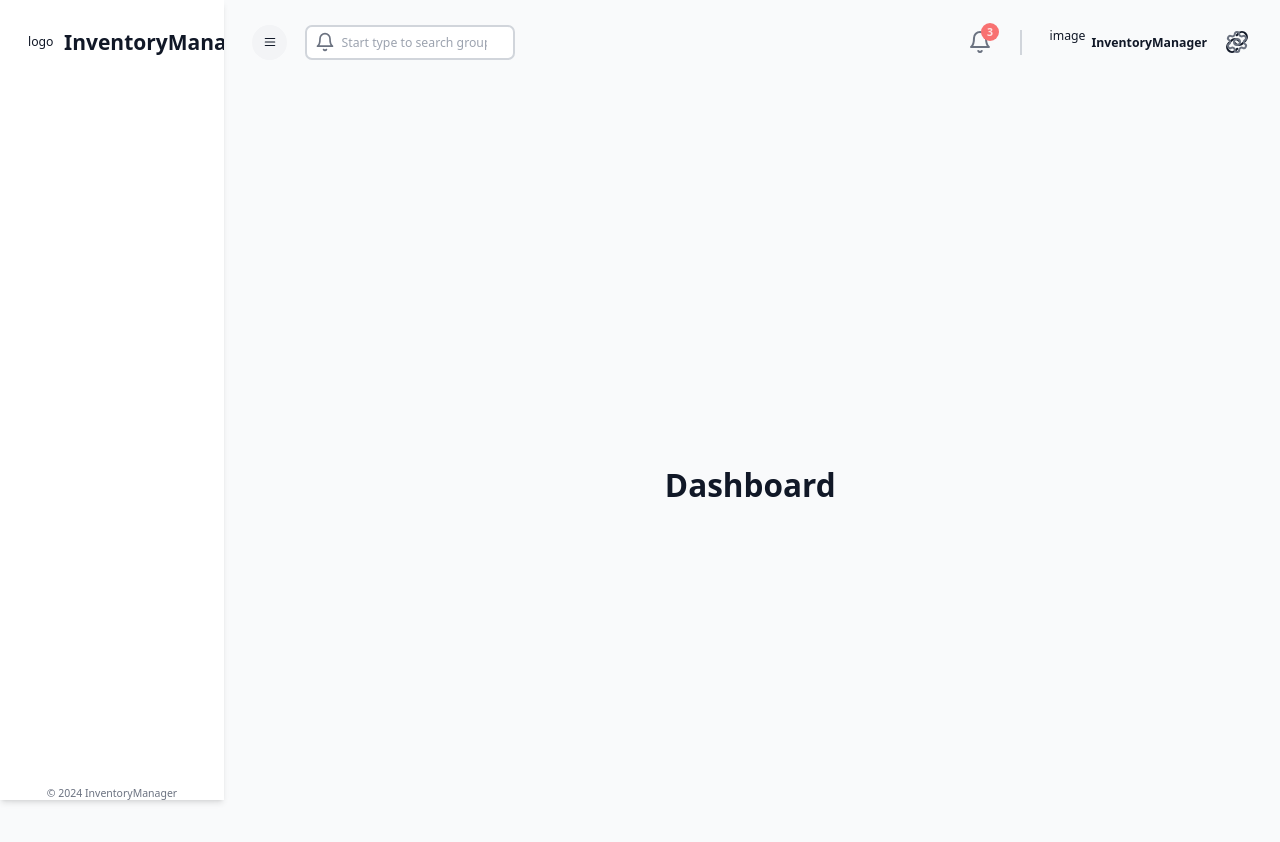
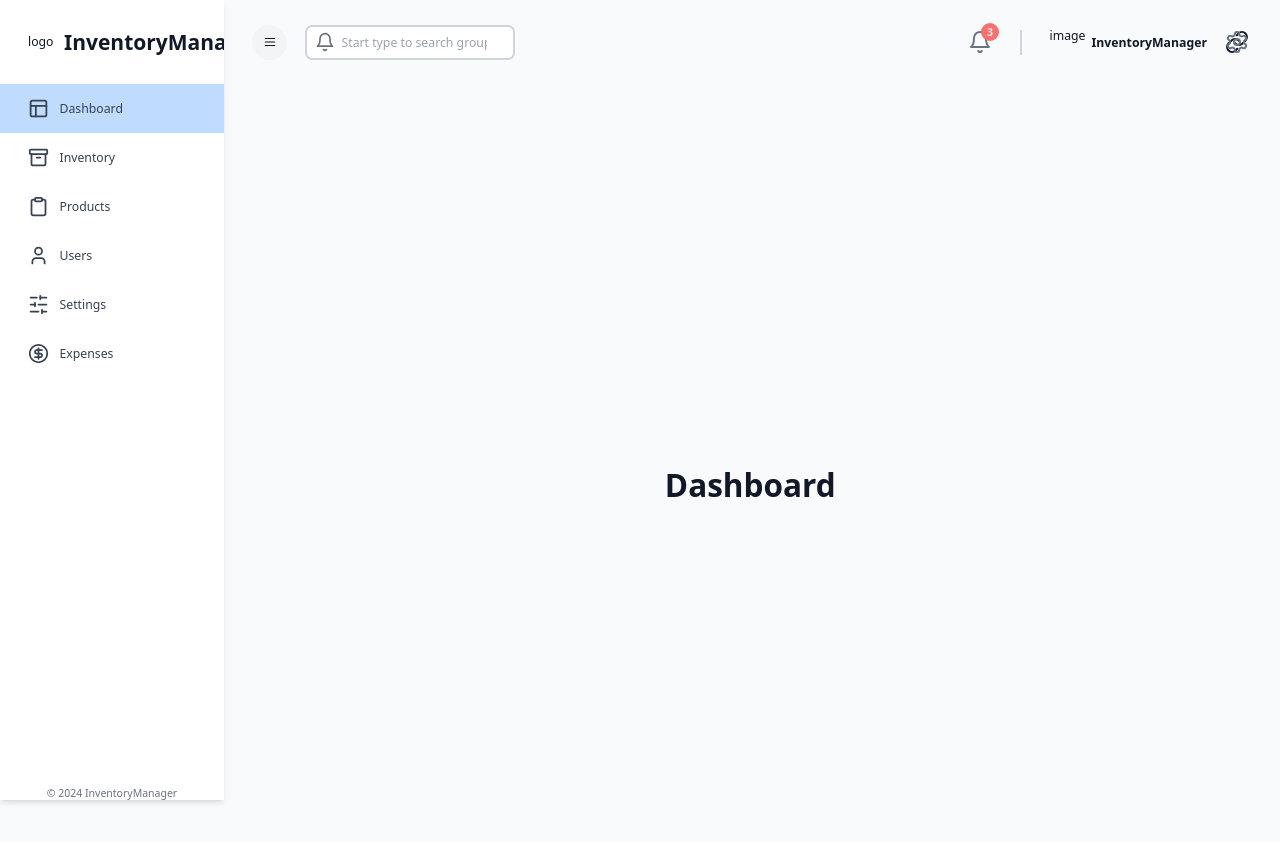
Before and after one commit to philsmirnoff/inventory-manager, a Next.js app in the folder client/: page / in a window 1280 px wide. Shown: the top 842 px of the page. Built offline with nearby package versions, Linux system fonts and the light colour scheme; no server answers.

Commit message:
Add SidebarLinks

```diff
--- a/client/app/(components)/Sidebar/index.tsx
+++ b/client/app/(components)/Sidebar/index.tsx
@@ -2,17 +2,71 @@
 
 import { useAppDispatch, useAppSelector } from "@/app/redux";
 import { setIsSidebarCollapsed } from "@/app/state";
-import { Menu } from "lucide-react";
+import {
+  Archive,
+  CircleDollarSign,
+  Clipboard,
+  Layout,
+  LucideIcon,
+  Menu,
+  SlidersHorizontal,
+  User,
+} from "lucide-react";
+import Link from "next/link";
+import { usePathname } from "next/navigation";
 import React from "react";
 
+interface SidebarLinkProps {
+  href: string;
+  icon: LucideIcon;
+  label: string;
+  isCollapsed: boolean;
+}
+
+const SidebarLink = ({
+  href,
+  icon: Icon,
+  label,
+  isCollapsed,
+}: SidebarLinkProps) => {
+  const pathname = usePathname();
+  const isActive =
+    pathname === href || (pathname === "/" && href === "/dashboard");
+
+  return (
+    <Link href={href}>
+      <div
+        className={`cursor-pointer flex items-center ${
+          isCollapsed ? "justify-center py-4" : "justify-start px-8 py-4"
+        }
+        hover:text-blue-500 hover:bg-blue-100 gap-3 transition-colors ${
+          isActive ? "bg-blue-200 text-white" : ""
+        }
+      }`}
+      >
+        <Icon className="w-6 h-6 !text-gray-700" />
+
+        <span
+          className={`${
+            isCollapsed ? "hidden" : "block"
+          } font-medium text-gray-700`}
+        >
+          {label}
+        </span>
+      </div>
+    </Link>
+  );
+};
+
 const Sidebar = () => {
-
   const dispatch = useAppDispatch();
-  const isSidebarCollapsed = useAppSelector((state) => state.global.isSidebarCollapsed);
+  const isSidebarCollapsed = useAppSelector(
+    (state) => state.global.isSidebarCollapsed
+  );
 
   const toggleSidebar = () => {
     dispatch(setIsSidebarCollapsed(!isSidebarCollapsed));
-  }
+  };
 
   const sidebarClassNames = `fixed flex flex-col ${
     isSidebarCollapsed ? "w-0 md:w-16" : "w-72 md:w-64"
@@ -21,7 +75,7 @@ const Sidebar = () => {
   return (
     /* TOP LOGO */
     <div className={sidebarClassNames}>
-        <div
+      <div
         className={`flex gap-3 justify-between md:justify-normal items-center pt-8 ${
           isSidebarCollapsed ? "px-5" : "px-8"
         }`}
@@ -31,20 +85,62 @@ const Sidebar = () => {
           className={`${
             isSidebarCollapsed ? "hidden" : "block"
           } font-extrabold text-2xl`}
-        >InventoryManager</h1>
-        <button className="md:hidden px-3 py-3 bg-gray-100 rounded-full hover:bg-blue-100" onClick={toggleSidebar}  >
+        >
+          InventoryManager
+        </h1>
+        <button
+          className="md:hidden px-3 py-3 bg-gray-100 rounded-full hover:bg-blue-100"
+          onClick={toggleSidebar}
+        >
           <Menu className="w-4 h-4" />
         </button>
       </div>
 
       {/* LINKS */}
       <div className="flex-grow mt-8">
-
+        <SidebarLink
+          href="/dashboard"
+          icon={Layout}
+          label="Dashboard"
+          isCollapsed={isSidebarCollapsed}
+        />
+        <SidebarLink
+          href="/inventory"
+          icon={Archive}
+          label="Inventory"
+          isCollapsed={isSidebarCollapsed}
+        />
+        <SidebarLink
+          href="/products"
+          icon={Clipboard}
+          label="Products"
+          isCollapsed={isSidebarCollapsed}
+        />
+        <SidebarLink
+          href="/users"
+          icon={User}
+          label="Users"
+          isCollapsed={isSidebarCollapsed}
+        />
+        <SidebarLink
+          href="/settings"
+          icon={SlidersHorizontal}
+          label="Settings"
+          isCollapsed={isSidebarCollapsed}
+        />
+        <SidebarLink
+          href="/expenses"
+          icon={CircleDollarSign}
+          label="Expenses"
+          isCollapsed={isSidebarCollapsed}
+        />
       </div>
 
       {/* FOOTER */}
       <div>
-        <p className="text-center text-xs text-gray-500">&copy; 2024 InventoryManager</p>
+        <p className="text-center text-xs text-gray-500">
+          &copy; 2024 InventoryManager
+        </p>
       </div>
     </div>
   );
```
